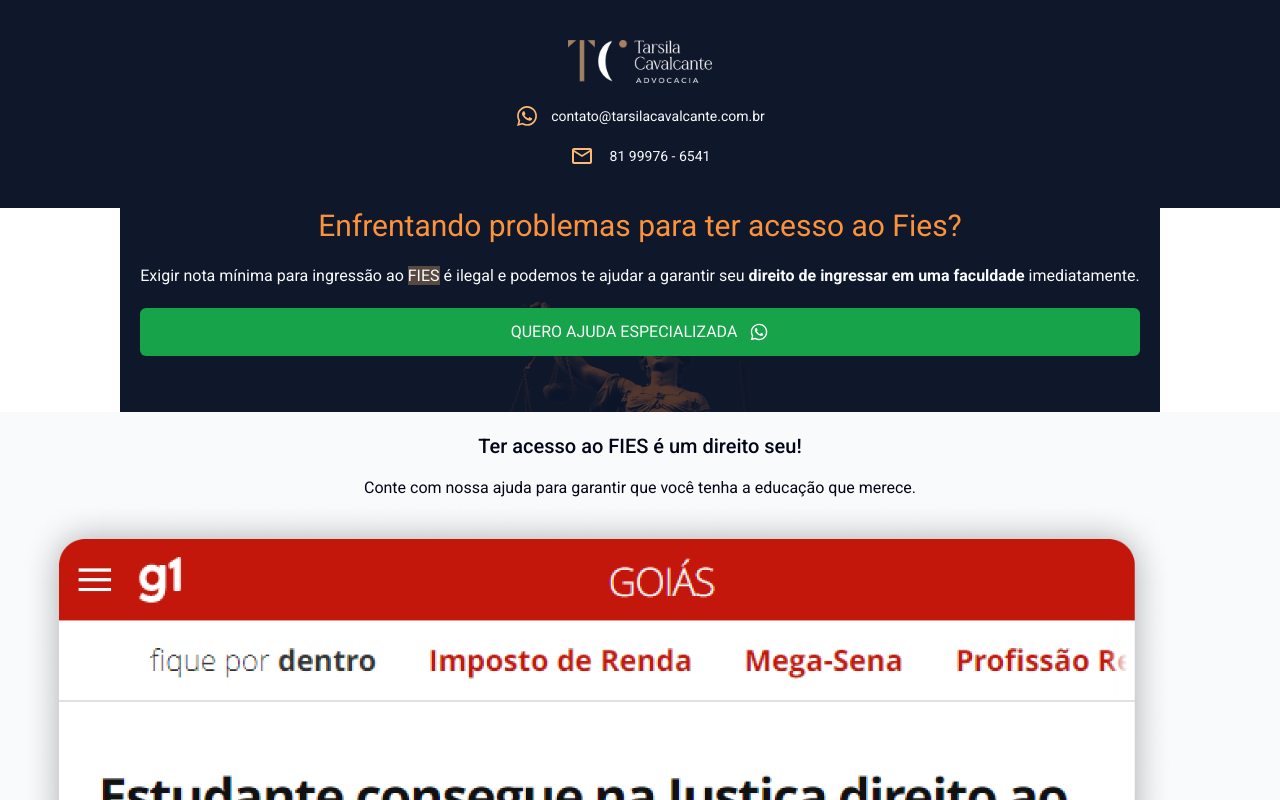
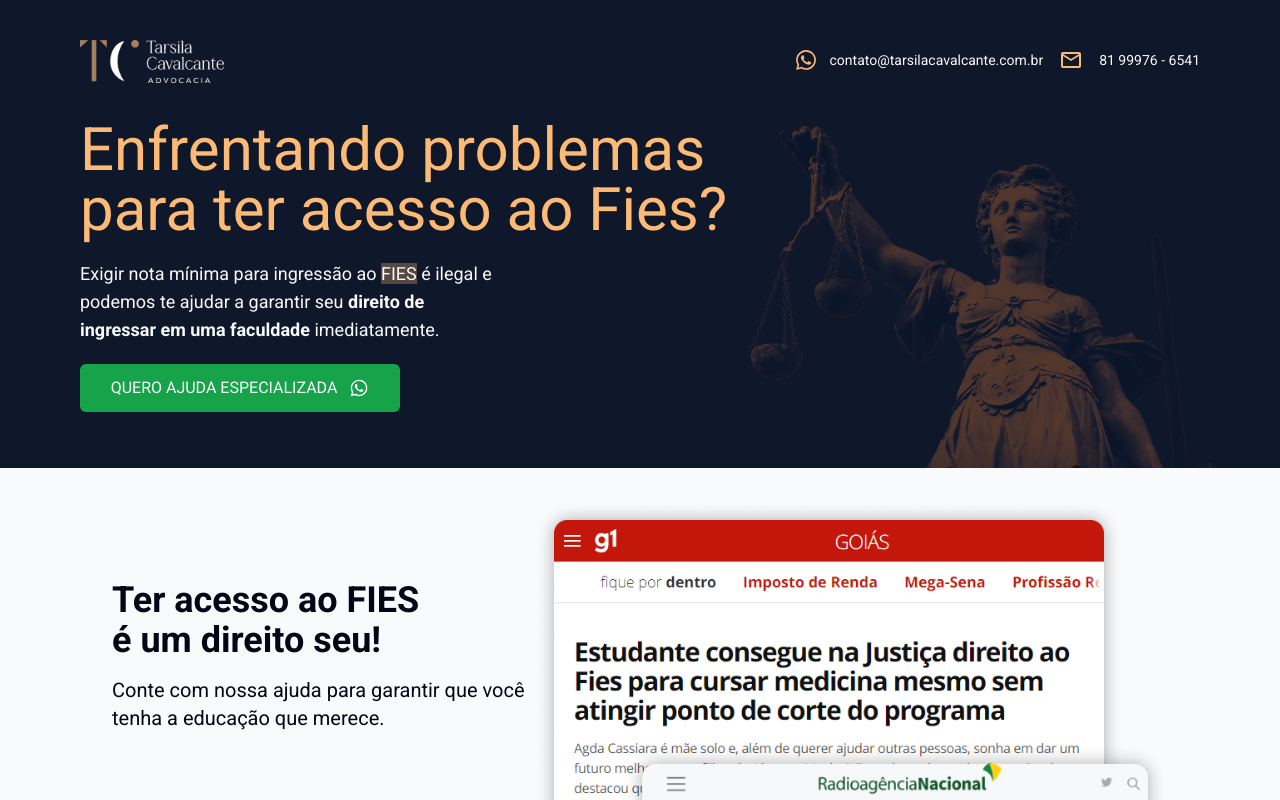
Before and after one commit to matheusmfl/tarsila-cavalcante-advogada, a Next.js app: page / in a window 1280 px wide. Shown: the top 800 px of the page. Built offline with nearby package versions, Linux system fonts and the light colour scheme.

Commit message:
Finalized the head and hero section large media query

```diff
--- a/src/app/components/Header.tsx
+++ b/src/app/components/Header.tsx
@@ -5,8 +5,14 @@
 
 export function Header() {
   return (
-    <header className="flex flex-col px-6 py-10 items-center justify-center bg-slate-900 w-full">
-      <div className="flex flex-col gap-4 items-center justify-center">
+    <header
+      className="flex flex-col lg:px-20 px-6 py-10 items-center justify-center bg-slate-900 w-full
+    "
+    >
+      <div
+        className="flex lg:flex-row lg:justify-between lg:w-full
+       flex-col gap-4 items-center justify-center"
+      >
         <div className="h-10 w-36">
           <Image
             src={logo}
@@ -15,8 +21,8 @@
           />
         </div>
         <div>
-          <nav>
-            <div className="flex mt-2 gap-3 text-center items-center justify-center">
+          <nav className="lg:flex lg:gap-4">
+            <div className="flex mt-2 gap-3 text-center items-center justify-center lg:mt-0">
               {/* <Icon
                 icon="ic:outline-email"
                 className="h-6 w-6 text-orange-300"
@@ -33,7 +39,7 @@
                 contato@tarsilacavalcante.com.br
               </a>
             </div>
-            <div className="flex mt-4 gap-4 text-center items-center justify-center">
+            <div className="flex mt-4 gap-4 text-center items-center justify-center lg:mt-0">
               <Image
                 src={iconMail}
                 alt=""
--- a/src/app/components/HeroSection.tsx
+++ b/src/app/components/HeroSection.tsx
@@ -5,8 +5,8 @@
 
 export function HeroSection() {
   return (
-    <main className="flex flex-col px-5 pb-14 items-center justify-center bg-slate-900 overflow-y-hidden relative z-10">
-      <div className="w-80 h-80 absolute z-[-1] top-12">
+    <main className="flex w-full flex-col lg:px-20 px-5 pb-14 items-center justify-center lg:items-start bg-slate-900 overflow-y-hidden relative z-10">
+      <div className="w-80 h-80 absolute z-[-1] lg:top-[-80px]  lg:right-6 lg:w-[550px] lg:h-[600px]">
         <Image
           src={heroImage}
           alt="Foto do simbolo da justiça"
@@ -14,14 +14,14 @@
         />
       </div>
 
-      <div className="flex flex-col w-full gap-5">
+      <div className="flex flex-col w-full gap-5 lg:max-w-[600px] ">
         <h1
-          className="font-normal font-roboto text-orange-400
-          text-3xl text-center"
+          className="font-normal font-roboto text-orange-300
+          text-3xl text-center lg:text-left lg:text-6xl lg:w-[720px]"
         >
           Enfrentando problemas para ter acesso ao Fies?
         </h1>
-        <span className="text-base text-slate-50 text-center">
+        <span className="text-base text-slate-50 text-center lg:text-left lg:max-w-[420px] lg:text-lg">
           Exigir nota mínima para ingressão ao{' '}
           <span className="bg-orange-300/30">FIES</span> é ilegal e podemos te
           ajudar a garantir seu{' '}
@@ -32,7 +32,7 @@
         </span>
         <button
           className="flex px-6 py-3 gap-3
-       items-center justify-center bg-green-600 hover:bg-green-700 text-slate-50 uppercase rounded-md"
+       items-center justify-center lg:w-80 bg-green-600 hover:bg-green-700 text-slate-50 uppercase rounded-md"
         >
           <a href="#">Quero ajuda especializada</a>
           <Image
--- a/src/app/components/SecondSection.tsx
+++ b/src/app/components/SecondSection.tsx
@@ -3,18 +3,18 @@
 
 export function SecondSection() {
   return (
-    <section className="p-5 bg-slate-50 flex flex-col">
-      <div className="flex flex-col gap-4">
-        <h2 className="text-xl text-slate-950 text-center font-medium">
+    <section className="p-5 bg-slate-50 flex flex-col lg:px-28 lg:flex-row lg:pt-8 lg:h-[500px]">
+      <div className="flex flex-col gap-4 lg:mr-2 lg:mt-20">
+        <h2 className="text-xl text-slate-950 text-center font-medium lg:text-4xl lg:font-semibold lg:w-[320px] lg:text-left">
           Ter acesso ao FIES é um direito seu!
         </h2>
-        <span className="text-base text-slate-950 text-center">
+        <span className="text-base text-slate-950 text-center lg:text-left lg:text-xl">
           Conte com nossa ajuda para garantir que você tenha a educação que
           merece.
         </span>
       </div>
 
-      <div className="h-80 w-full">
+      <div className="h-80 w-full lg:h-60">
         <Image
           alt="Foto do G1 informando alunos que ficaram conseguir se matricular"
           src={image}
```
